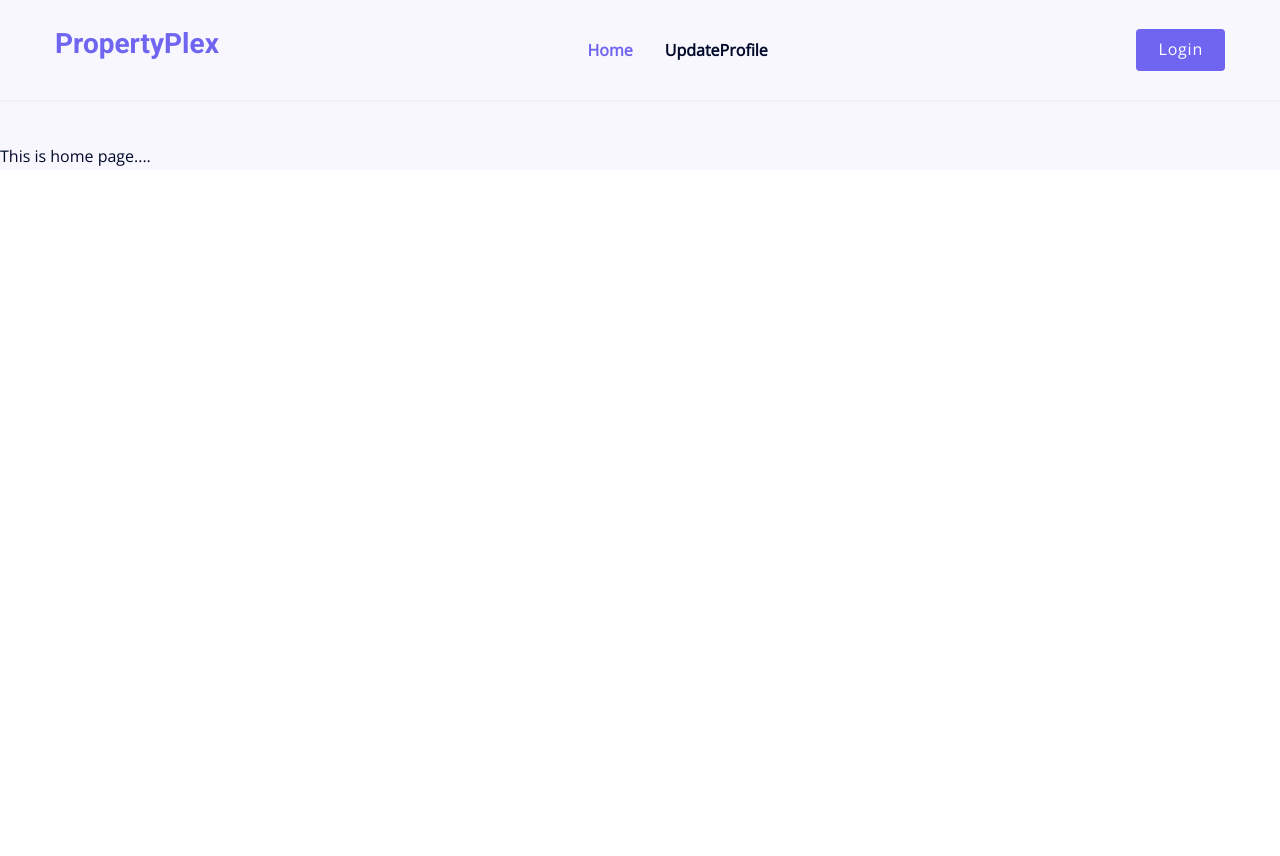
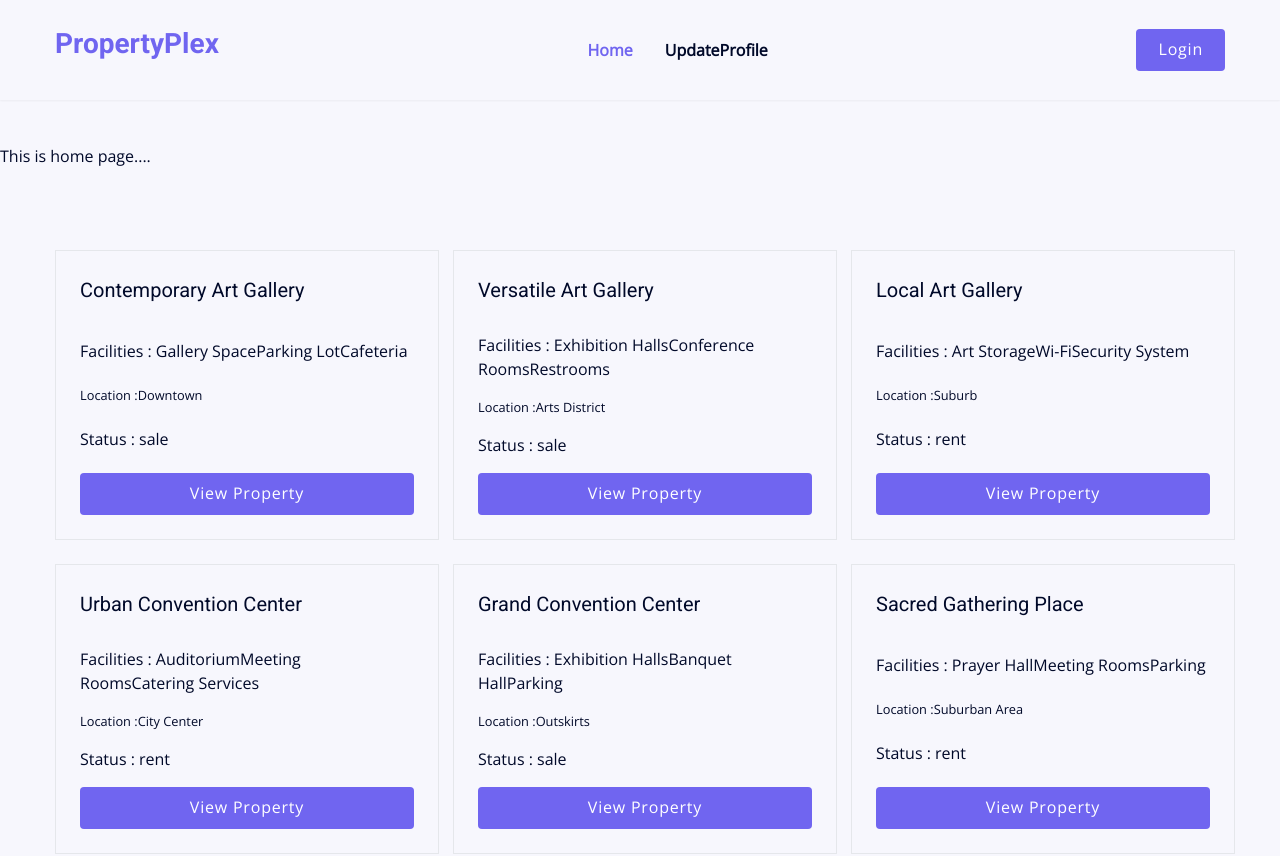
Before and after one commit to CodeSperk/Property_Plex-B9A9, a React (Vite) app: page / in a window 1280 px wide. Shown: the top 856 px of the page. Before the commit the page ends 800 px from the top, so only its background shows below. Built offline with nearby package versions, Linux system fonts and the light colour scheme; no server answers.

Commit message:
loaded estate in home page & in the details page using use loade, useParams, & dynamic path

```diff
--- /dev/null
+++ b/public/speciality_estates.json
@@ -0,0 +1,95 @@
+{
+  "speciality_estates": [
+    {
+      "id": 1,
+      "estate_title": "Contemporary Art Gallery",
+      "segment_name": "Art Gallery",
+      "description": "Explore the vibrant world of contemporary art in this spacious gallery located in the heart of downtown. Featuring stunning artworks from both local and international artists, this gallery offers a unique cultural experience. With its versatile spaces and modern amenities, it's an ideal venue for exhibitions, events, and art lovers alike.",
+      "price": "$500,000",
+      "status": "sale",
+      "area": "5000 sq ft",
+      "location": "Downtown",
+      "facilities": ["Gallery Space", "Parking Lot", "Cafeteria"],
+      "image": ["art_gallery1.jpg", "art_gallery1_2.jpg", "art_gallery1_3.jpg", "art_gallery1_4.jpg"],
+      "banner": "art_gallery_banner.jpg"
+    },
+    {
+      "id": 2,
+      "estate_title": "Versatile Art Gallery",
+      "segment_name": "Art Gallery",
+      "description": "Step into a world of artistic inspiration at this versatile gallery. With its spacious interiors and natural lighting, it provides the perfect backdrop for showcasing a diverse range of artworks. Whether you're an artist, collector, or enthusiast, this gallery offers a dynamic space for exhibitions, events, and creative collaborations.",
+      "price": "$700,000",
+      "status": "sale",
+      "area": "7000 sq ft",
+      "location": "Arts District",
+      "facilities": ["Exhibition Halls", "Conference Rooms", "Restrooms"],
+      "image": ["art_gallery2.jpg", "art_gallery2_2.jpg", "art_gallery2_3.jpg", "art_gallery2_4.jpg"],
+      "banner": "art_gallery2_banner.jpg"
+    },
+    {
+      "id": 3,
+      "estate_title": "Local Art Gallery",
+      "segment_name": "Art Gallery",
+      "description": "Discover the essence of local artistry in this charming gallery nestled in the suburbs. Showcasing a curated selection of works by talented regional artists, it offers a cozy and intimate setting for art enthusiasts to explore and appreciate. Perfect for hosting exhibitions, workshops, and community events.",
+      "price": "$2,500/month",
+      "status": "rent",
+      "area": "1500 sq ft",
+      "location": "Suburb",
+      "facilities": ["Art Storage", "Wi-Fi", "Security System"],
+      "image": ["art_gallery3.jpg", "art_gallery3_2.jpg", "art_gallery3_3.jpg", "art_gallery3_4.jpg"],
+      "banner": "art_gallery3_banner.jpg"
+    },
+    {
+      "id": 4,
+      "estate_title": "Urban Convention Center",
+      "segment_name": "Convention Center",
+      "description": "Host your next event in style at this state-of-the-art convention center located in the bustling city center. Equipped with spacious auditoriums, versatile meeting rooms, and catering services, it offers everything you need for a successful gathering. From corporate conferences to grand celebrations, this venue sets the stage for memorable experiences.",
+      "price": "$10,000/day",
+      "status": "rent",
+      "area": "20000 sq ft",
+      "location": "City Center",
+      "facilities": ["Auditorium", "Meeting Rooms", "Catering Services"],
+      "image": ["convention_center1.jpg", "convention_center1_2.jpg", "convention_center1_3.jpg", "convention_center1_4.jpg"],
+      "banner": "convention_center1_banner.jpg"
+    },
+    {
+      "id": 5,
+      "estate_title": "Grand Convention Center",
+      "segment_name": "Convention Center",
+      "description": "Elevate your events to new heights at this grand convention center situated on the outskirts. Boasting expansive exhibition halls, a majestic banquet hall, and ample parking, it offers unparalleled flexibility and convenience for large-scale gatherings. Whether it's trade shows, weddings, or conferences, this venue ensures a memorable experience for all.",
+      "price": "$2,000,000",
+      "status": "sale",
+      "area": "50000 sq ft",
+      "location": "Outskirts",
+      "facilities": ["Exhibition Halls", "Banquet Hall", "Parking"],
+      "image": ["convention_center2.jpg", "convention_center2_2.jpg", "convention_center2_3.jpg", "convention_center2_4.jpg"],
+      "banner": "convention_center2_banner.jpg"
+    },
+    {
+      "id": 6,
+      "estate_title": "Sacred Gathering Place",
+      "segment_name": "Religious Services",
+      "description": "Experience serenity and spirituality at this sacred gathering place nestled in a suburban oasis. With its tranquil prayer halls, versatile meeting rooms, and ample parking, it provides the perfect environment for religious ceremonies, retreats, and community gatherings. Embrace the essence of tradition and unity in this peaceful sanctuary.",
+      "price": "$3,500/month",
+      "status": "rent",
+      "area": "3000 sq ft",
+      "location": "Suburban Area",
+      "facilities": ["Prayer Hall", "Meeting Rooms", "Parking"],
+      "image": ["religious_service_center.jpg", "religious_service_center_2.jpg", "religious_service_center_3.jpg", "religious_service_center_4.jpg"],
+      "banner": "religious_service_center_banner.jpg"
+    },
+    {
+      "id": 7,
+      "estate_title": "Modern Hospital",
+      "segment_name": "Hospital",
+      "description": "Providing cutting-edge healthcare in a contemporary setting, this modern hospital is equipped with state-of-the-art medical facilities and compassionate staff. From emergency care to specialized treatments, it delivers comprehensive healthcare services to the community. With spacious patient rooms, advanced operating theaters, and extensive amenities, it prioritizes patient comfort and well-being.",
+      "price": "$5,000,000",
+      "status": "sale",
+      "area": "60000 sq ft",
+      "location": "Medical District",
+      "facilities": ["Emergency Room", "Operating Theaters", "Patient Rooms"],
+      "image": ["hospital.jpg", "hospital_2.jpg", "hospital_3.jpg", "hospital_4.jpg"],
+      "banner": "hospital_banner.jpg"
+    }
+  ]
+}
--- a/src/hooks/PrivateRout.jsx
+++ b/src/hooks/PrivateRout.jsx
@@ -1,10 +1,11 @@
 import { useContext } from "react";
 import { AuthContext } from "../provider/AuthProvider";
-import { Navigate } from "react-router-dom";
+import { Navigate, useLocation } from "react-router-dom";
 import PropTypes from 'prop-types';
 
 const PrivateRout = ({children}) => {
   const {user, loading} = useContext(AuthContext);
+  const location = useLocation();
 
   if(loading){
     return <div>
@@ -18,7 +19,7 @@ const PrivateRout = ({children}) => {
 
 
 
-  return <Navigate to="/login"></Navigate>
+  return <Navigate state={location.pathname} to="/login"></Navigate>
 };
 
 PrivateRout.propTypes={
--- /dev/null
+++ b/src/pages/EstateDetails/EstateDetails.jsx
@@ -0,0 +1,17 @@
+import { useParams, useLoaderData } from "react-router-dom";
+
+const EstateDetails = () => {
+  const {speciality_estates} = useLoaderData();
+  const {id} = useParams();
+  const parsedId = parseInt(id);
+
+  const targetedEstate = speciality_estates.find(estate => parseInt(estate.id) === parsedId);
+
+  return (
+    <div className="pt-24">
+      News Details .....
+    </div>
+  );
+};
+
+export default EstateDetails;
--- /dev/null
+++ b/src/pages/Home/EstateCard/EstateCard.jsx
@@ -0,0 +1,27 @@
+import PropTypes from 'prop-types';
+import Button1 from '../../../components/Buttons/Button1';
+import { Link } from 'react-router-dom';
+
+const EstateCard = ({estate}) => {
+  const {id, estate_title, status, location, facilities} = estate;
+
+  const btnLink = <Link to={`/estate/${id}`}>View Property</Link>
+
+  return (
+    <div className='w-96 flex flex-col justify-between space-y-4 border p-6'>
+      <h4>{estate_title}</h4>
+      <p>Facilities : {facilities}</p>
+      <small>Location :{location}</small>
+      <p>Status : {status}</p>
+
+      <Button1 btnLink={btnLink} classes="w-full"></Button1>
+    </div>
+  );
+};
+
+
+EstateCard.propTypes={
+  estate:PropTypes.object
+}
+
+export default EstateCard;
--- a/src/pages/Home/Home.jsx
+++ b/src/pages/Home/Home.jsx
@@ -1,11 +1,20 @@
+import { useLoaderData } from "react-router-dom";
+import EstateCard from "./EstateCard/EstateCard";
+const Home = () => {
+  const { speciality_estates } = useLoaderData();
+  console.log(speciality_estates);
 
-const Home = () => {
   return (
     <div className="pt-36">
       This is home page....
-
-
-
+      {/* Estates Section */}
+      <section className="max-w-7xl mx-auto px-3 md:px-8 lg:px-12 xl:px-[55px]">
+        <div className="grid grid-cols-1 md:grid-cols-2 lg:grid-cols-3 gap-6">
+          {speciality_estates.map((estate) => (
+            <EstateCard key={estate.id} estate={estate}></EstateCard>
+          ))}
+        </div>
+      </section>
     </div>
   );
 };
--- a/src/pages/login/Login.jsx
+++ b/src/pages/login/Login.jsx
@@ -1,6 +1,6 @@
 import { FcGoogle } from 'react-icons/fc';
 import { BsEyeFill, BsEyeSlashFill } from 'react-icons/bs';
-import { Link, useNavigate } from 'react-router-dom';
+import { Link, useNavigate, useLocation } from 'react-router-dom';
 import Button1 from "../../components/Buttons/Button1";
 import { FaGithub } from 'react-icons/fa';
 import { useContext, useState } from 'react';
@@ -15,6 +15,8 @@ const Login = () => {
   const { user, loginUser, googleLogin, githubLogin} = useContext(AuthContext);
   const [errorMessage, setErrorMessage] = useState(null);
   const navigate = useNavigate();
+  const location = useLocation();
+  // console.log(location);
 
 
   const handleSuccess = (icon="", title="") => {
@@ -61,7 +63,7 @@ const Login = () => {
         handleSuccess("success", "Login Successful");
 
       //navigate to login page
-      navigate("/");
+      navigate(location.state? location.state : "/");
     })
     .catch(error=>{
       if(error.code === "auth/invalid-credential"){
@@ -74,14 +76,14 @@ const Login = () => {
   const handleGoogleLogin = () => {
     !user && googleLogin().then(()=> {
       handleSuccess("success", "Login Success");
-      navigate("/");
+      navigate(location.state? location.state : "/");
     }).catch(error=>console.log(error.code));
   }
 // Login with Github
   const handleGitHubLogin = () => {
     !user && githubLogin().then(()=> {
       handleSuccess("success", "Login Success");
-      navigate("/");
+      navigate(location.state? location.state : "/");
     }).catch(error=>console.log(error.code));
   }
   return (
--- a/src/routes/Routes.jsx
+++ b/src/routes/Routes.jsx
@@ -1,3 +1,4 @@
+import { element } from "prop-types";
 import PrivateRout from "../hooks/PrivateRout";
 import MainLayout from "../layouts/MainLayout";
 import ErrorPage from "../pages/Error/ErrorPage";
@@ -5,6 +6,7 @@ import Home from "../pages/Home/Home";
 import UpdateProfile from "../pages/UpdateProfile/UpdateProfile";
 import Login from "../pages/login/Login";
 import Register from "../pages/register/Register";
+import EstateDetails from "../pages/EstateDetails/EstateDetails";
 
 const routes = [
   {
@@ -14,7 +16,8 @@ const routes = [
     children:[
       {
         path:"/",
-        element:<Home></Home>
+        element:<Home></Home>,
+        loader: () => fetch("/speciality_estates.json")
       },
       {
         path:"/register",
@@ -28,6 +31,11 @@ const routes = [
         path:"/update",
         element:<PrivateRout> <UpdateProfile></UpdateProfile> </PrivateRout>,
       },
+      {
+        path:"/estate/:id",
+        element:<EstateDetails></EstateDetails>,
+        loader: (props) => fetch("/speciality_estates.json")
+      }
     ]
 
 
```
